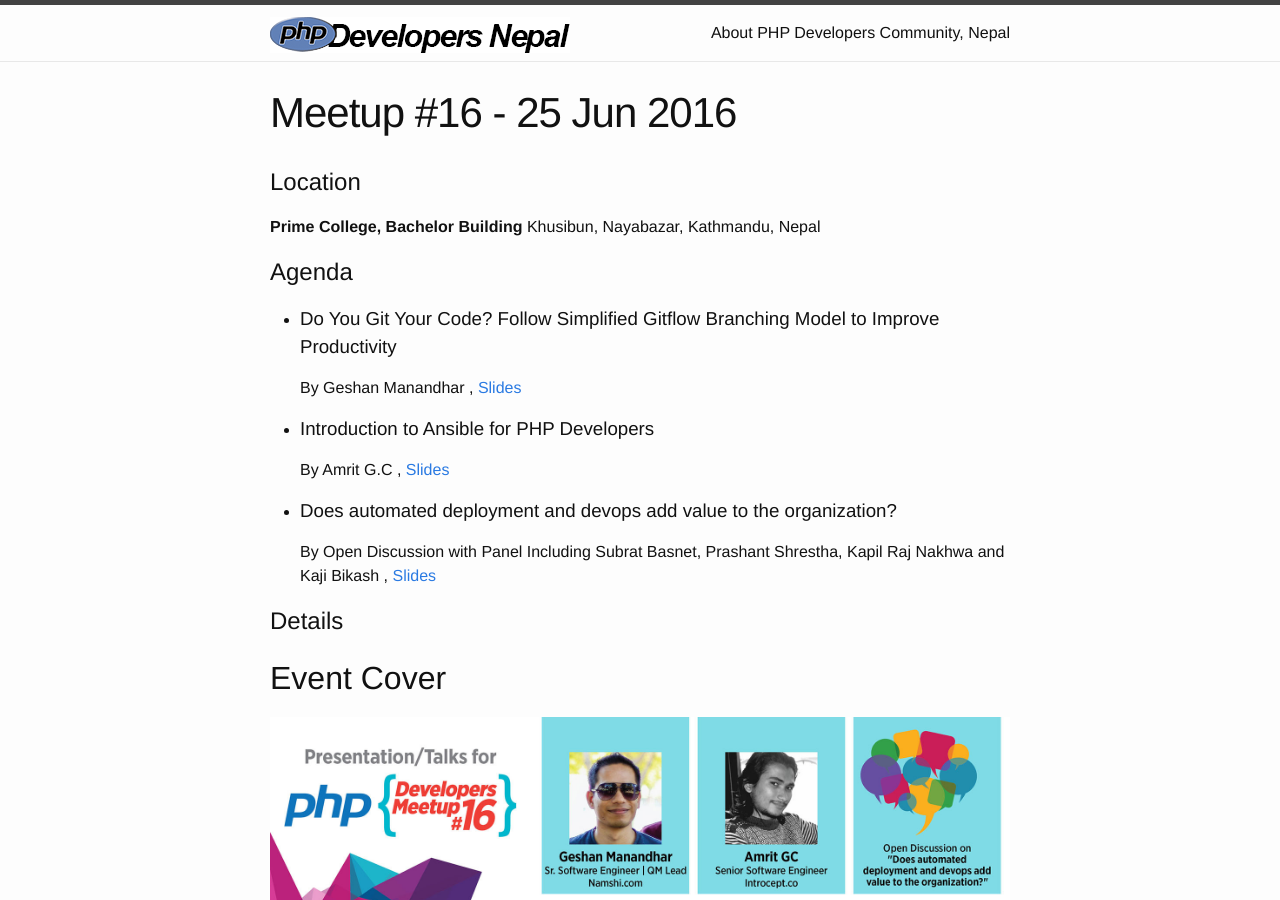
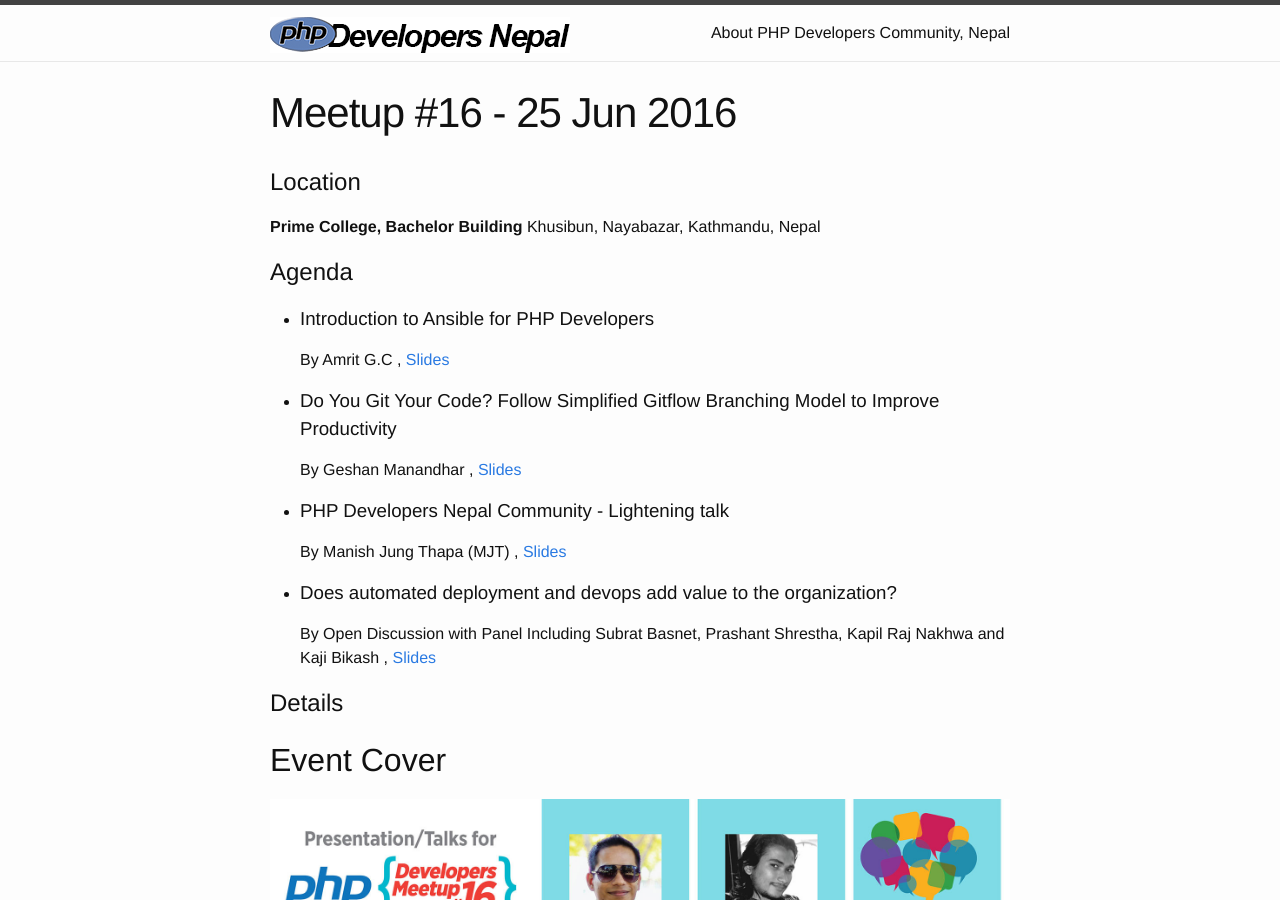
Before and after one commit to developers-nepal/php, a Jekyll site: the page built from _meetup/25-Jun-2016.md, in a window 1280 px wide and 900 px high. Built offline with Jekyll 4.4.1, drawn with Linux system fonts in a browser that asks for light colours; some of the changed text lies outside the part shown.

```diff
--- a/_meetup/25-Jun-2016.md
+++ b/_meetup/25-Jun-2016.md
@@ -9,13 +9,17 @@
   lon: "85.18097"
 talks:
   - speakers:
+      - name: "Amrit G.C"
+    title: "Introduction to Ansible for PHP Developers"
+    prezi: "https://docs.google.com/presentation/d/1gnajjgi4ZgcaUo1W60wuHDBGsW_4bzTVrR8Dkn099Kc/edit?usp=sharing"
+  - speakers:
       - name: "Geshan Manandhar"
     title: "Do You Git Your Code? Follow Simplified Gitflow Branching Model to Improve Productivity"
     prezi: "http://bit.ly/s-gitflow"
   - speakers:
-      - name: "Amrit G.C"
-    title: "Introduction to Ansible for PHP Developers"
-    prezi: "https://docs.google.com/presentation/d/1gnajjgi4ZgcaUo1W60wuHDBGsW_4bzTVrR8Dkn099Kc/edit?usp=sharing"
+      - name: "Manish Jung Thapa (MJT)"
+    title: "PHP Developers Nepal Community - Lightening talk"
+    prezi: "#"
   - speakers:
       - name: "Open Discussion with Panel Including Subrat Basnet, Prashant Shrestha, Kapil Raj Nakhwa and Kaji Bikash"
     title: "Does automated deployment and devops add value to the organization?"
```
Also changed, not shown: other parts of _meetup/25-Jun-2016.md (+1 -1 lines).
